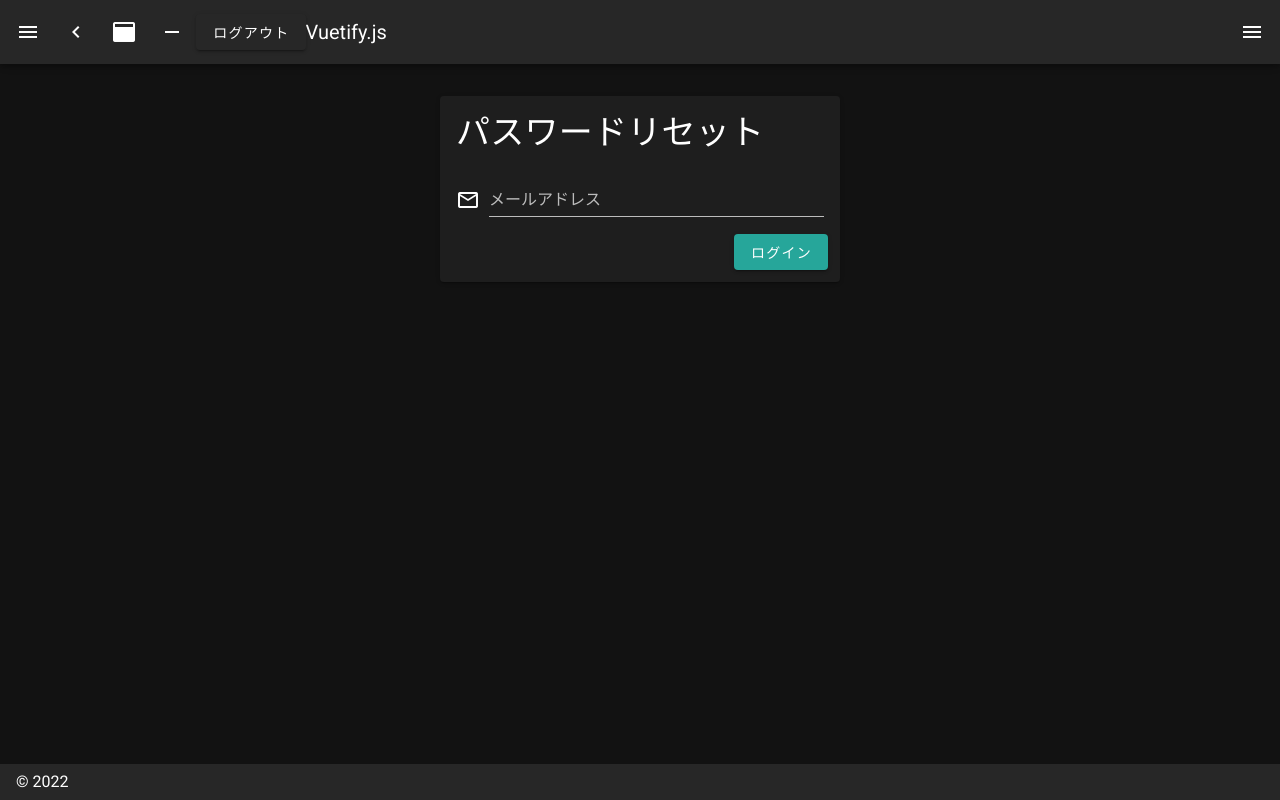
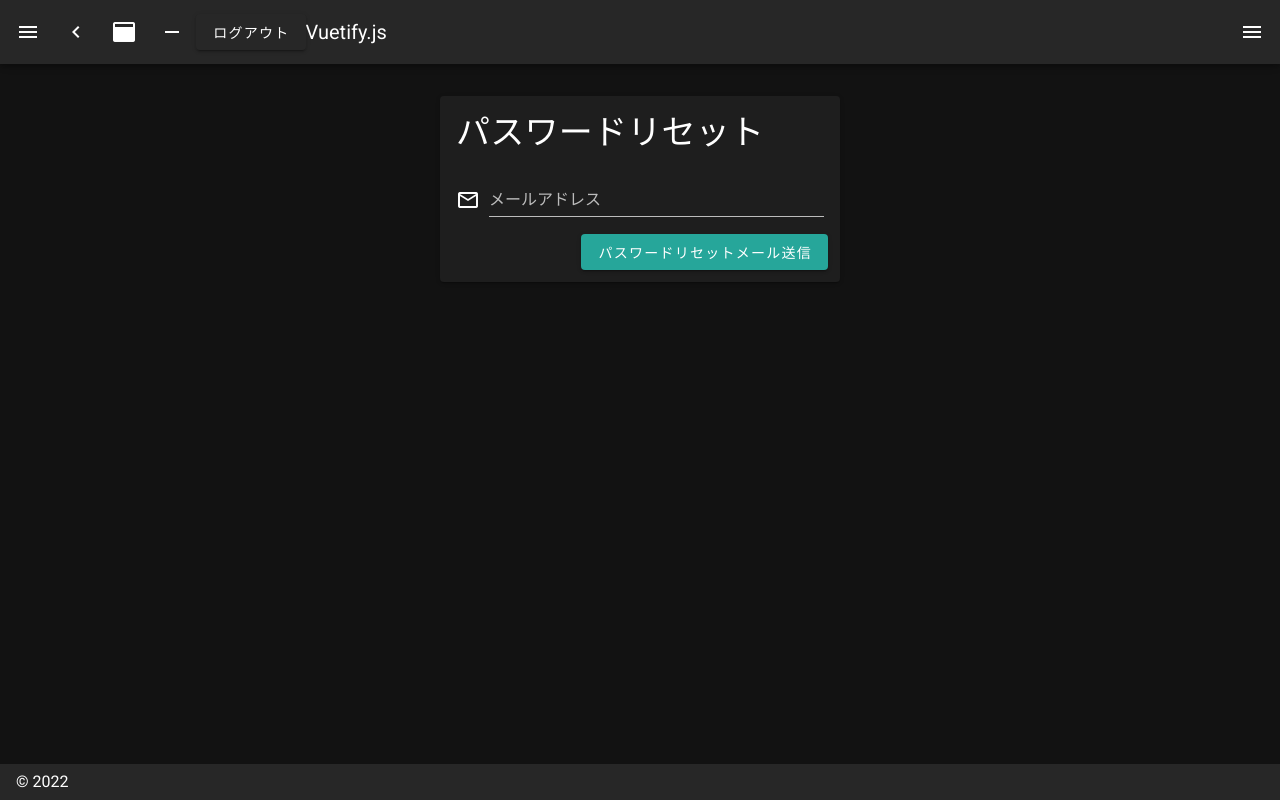
Before and after one commit to HuntingRathalos/portfolio, a Nuxt app in the folder front/: page /forgot-password in a window 1280 px wide. Built offline with nearby package versions, Linux system fonts and the light colour scheme.

Commit message:
pages(forgot-password.vue,reset-password.vue)のコンポーネント分割 #17

```diff
--- /dev/null
+++ b/front/components/organisms/forms/ForgotPasswordForm.vue
@@ -0,0 +1,49 @@
+<template>
+  <v-card width="400px" class="mx-auto mt-5">
+    <v-card-title>
+      <h1 class="display-1">パスワードリセット</h1>
+    </v-card-title>
+    <v-card-text>
+      <v-form
+        ref="forgot_password_form"
+        @submit.prevent="sendForgotPasswordEmail"
+      >
+        <EmailInput :email.sync="form.email" />
+        <v-card-actions>
+          <v-row justify="end">
+            <BaseButton>パスワードリセットメール送信</BaseButton>
+          </v-row>
+        </v-card-actions>
+      </v-form>
+    </v-card-text>
+  </v-card>
+</template>
+<script>
+import BaseButton from '../../atoms/buttons/BaseButton.vue'
+import EmailInput from '../../atoms/inputs/EmailInput.vue'
+export default {
+  components: { EmailInput, BaseButton },
+  data() {
+    return {
+      form: {
+        email: ''
+      }
+    }
+  },
+  methods: {
+    async sendForgotPasswordEmail() {
+      if (this.$refs.forgot_password_form.validate()) {
+        await this.$axios.get('sanctum/csrf-cookie')
+        const response = await this.$axios
+          .post('/api/forgot-password', this.form)
+          .then(console.log())
+          .catch((err) => err.response || err)
+
+        if (response.status === 400) {
+          console.log(response)
+        }
+      }
+    }
+  }
+}
+</script>
--- /dev/null
+++ b/front/components/organisms/forms/ResetPasswordForm.vue
@@ -0,0 +1,55 @@
+<template>
+  <v-card width="400px" class="mx-auto mt-5">
+    <v-card-title>
+      <h1 class="display-1">パスワードリセット</h1>
+    </v-card-title>
+    <v-card-text>
+      <v-form ref="reset_password_form" @submit.prevent="resetPassword">
+        <EmailInput :email.sync="form.email" />
+        <PasswordInput :password.sync="form.password" />
+        <PasswordConfirmationInput
+          :password_confirmation="form.password_confirmation"
+        />
+        <v-card-actions>
+          <v-row justify="end">
+            <BaseButton>パスワードリセット</BaseButton>
+          </v-row>
+        </v-card-actions>
+      </v-form>
+    </v-card-text>
+  </v-card>
+</template>
+<script>
+import BaseButton from '../../atoms/buttons/BaseButton.vue'
+import EmailInput from '../../atoms/inputs/EmailInput.vue'
+import PasswordConfirmationInput from '../../atoms/inputs/PasswordConfirmationInput.vue'
+import PasswordInput from '../../atoms/inputs/PasswordInput.vue'
+export default {
+  components: {
+    EmailInput,
+    PasswordInput,
+    PasswordConfirmationInput,
+    BaseButton
+  },
+  data() {
+    return {
+      form: {
+        email: this.$route.query.email || '',
+        password: '',
+        password_confirmation: '',
+        token: this.$route.query.token || ''
+      }
+    }
+  },
+  methods: {
+    async resetPassword() {
+      if (this.$refs.reset_password_form.validate()) {
+        try {
+          await this.$axios.get('sanctum/csrf-cookie')
+          await this.$axios.post('/api/reset-password', this.form)
+        } catch (e) {}
+      }
+    }
+  }
+}
+</script>
--- a/front/pages/forgot-password.vue
+++ b/front/pages/forgot-password.vue
@@ -1,66 +1,11 @@
 <template>
-  <v-card width="400px" class="mx-auto mt-5">
-    <v-card-title>
-      <h1 class="display-1">パスワードリセット</h1>
-    </v-card-title>
-    <v-card-text>
-      <v-form
-        ref="forgot_password_form"
-        @submit.prevent="sendForgotPasswordEmail"
-      >
-        <v-text-field
-          v-model="form.email"
-          :rules="[rules.required, rules.email, rules.maxCount255]"
-          prepend-icon="mdi-email-outline"
-          label="メールアドレス"
-          type="email"
-        />
-        <v-card-actions>
-          <v-row justify="end">
-            <v-btn class="info" type="submit">ログイン </v-btn>
-          </v-row>
-        </v-card-actions>
-      </v-form>
-    </v-card-text>
-  </v-card>
+  <ForgotPasswordForm />
 </template>
 
 <script>
+import ForgotPasswordForm from '../components/organisms/forms/ForgotPasswordForm.vue'
 export default {
-  data() {
-    return {
-      form: {
-        email: ''
-      },
-      rules: {
-        required: (value) => !!value || '必須項目なので値を入力してください。',
-        maxCount255: (value) =>
-          value.length <= 255 || '文字数をオーバーしています。',
-        email: (value) => {
-          const pattern =
-            /^(([^<>()[\]\\.,;:\s@"]+(\.[^<>()[\]\\.,;:\s@"]+)*)|(".+"))@((\[[0-9]{1,3}\.[0-9]{1,3}\.[0-9]{1,3}\.[0-9]{1,3}])|(([a-zA-Z\-0-9]+\.)+[a-zA-Z]{2,}))$/
-          return (
-            pattern.test(value) ||
-            '正しい形式のメールアドレスを入力してください。'
-          )
-        }
-      }
-    }
-  },
-  methods: {
-    async sendForgotPasswordEmail() {
-      if (this.$refs.forgot_password_form.validate()) {
-        await this.$axios.get('sanctum/csrf-cookie')
-        const response = await this.$axios
-          .post('/api/forgot-password', this.form)
-          .then(console.log())
-          .catch((err) => err.response || err)
-
-        if (response.status === 400) {
-          console.log(response)
-        }
-      }
-    }
-  }
+  name: 'ForgotPasswordPage',
+  components: { ForgotPasswordForm }
 }
 </script>
--- a/front/pages/reset-password.vue
+++ b/front/pages/reset-password.vue
@@ -1,78 +1,11 @@
 <template>
-  <v-card width="400px" class="mx-auto mt-5">
-    <v-card-title>
-      <h1 class="display-1">パスワードリセット</h1>
-    </v-card-title>
-    <v-card-text>
-      <v-form ref="reset_password_form" @submit.prevent="resetPassword">
-        <v-text-field
-          v-model="form.email"
-          :rules="[rules.required, rules.email, rules.maxCount255]"
-          prepend-icon="mdi-email-outline"
-          label="メールアドレス"
-          type="email"
-        />
-        <v-text-field
-          v-model="form.password"
-          :rules="[rules.required, rules.minCount8]"
-          prepend-icon="mdi-lock"
-          label="パスワード"
-          type="password"
-        />
-        <v-text-field
-          v-model="form.password_confirmation"
-          :rules="[rules.required, rules.minCount8]"
-          prepend-icon="mdi-lock-check"
-          label="パスワード確認用"
-          type="password"
-        />
-        <v-card-actions>
-          <v-row justify="end">
-            <v-btn class="info" type="submit">パスワードリセット </v-btn>
-          </v-row>
-        </v-card-actions>
-      </v-form>
-    </v-card-text>
-  </v-card>
+  <ResetPasswordForm />
 </template>
 
 <script>
+import ResetPasswordForm from '../components/organisms/forms/ResetPasswordForm.vue'
 export default {
-  auth: false,
-  data() {
-    return {
-      form: {
-        email: this.$route.query.email || '',
-        password: '',
-        password_confirmation: '',
-        token: this.$route.query.token || ''
-      },
-      rules: {
-        required: (value) => !!value || '必須項目なので値を入力してください。',
-        minCount8: (value) =>
-          value.length >= 8 || 'パスワードは8文字以上で入力してください。',
-        maxCount255: (value) =>
-          value.length <= 255 || '文字数をオーバーしています。',
-        email: (value) => {
-          const pattern =
-            /^(([^<>()[\]\\.,;:\s@"]+(\.[^<>()[\]\\.,;:\s@"]+)*)|(".+"))@((\[[0-9]{1,3}\.[0-9]{1,3}\.[0-9]{1,3}\.[0-9]{1,3}])|(([a-zA-Z\-0-9]+\.)+[a-zA-Z]{2,}))$/
-          return (
-            pattern.test(value) ||
-            '正しい形式のメールアドレスを入力してください。'
-          )
-        }
-      }
-    }
-  },
-  methods: {
-    async resetPassword() {
-      if (this.$refs.reset_password_form.validate()) {
-        try {
-          await this.$axios.get('sanctum/csrf-cookie')
-          await this.$axios.post('/api/reset-password', this.form)
-        } catch (e) {}
-      }
-    }
-  }
+  name: 'ResetPasswordPage',
+  components: { ResetPasswordForm }
 }
 </script>
```
